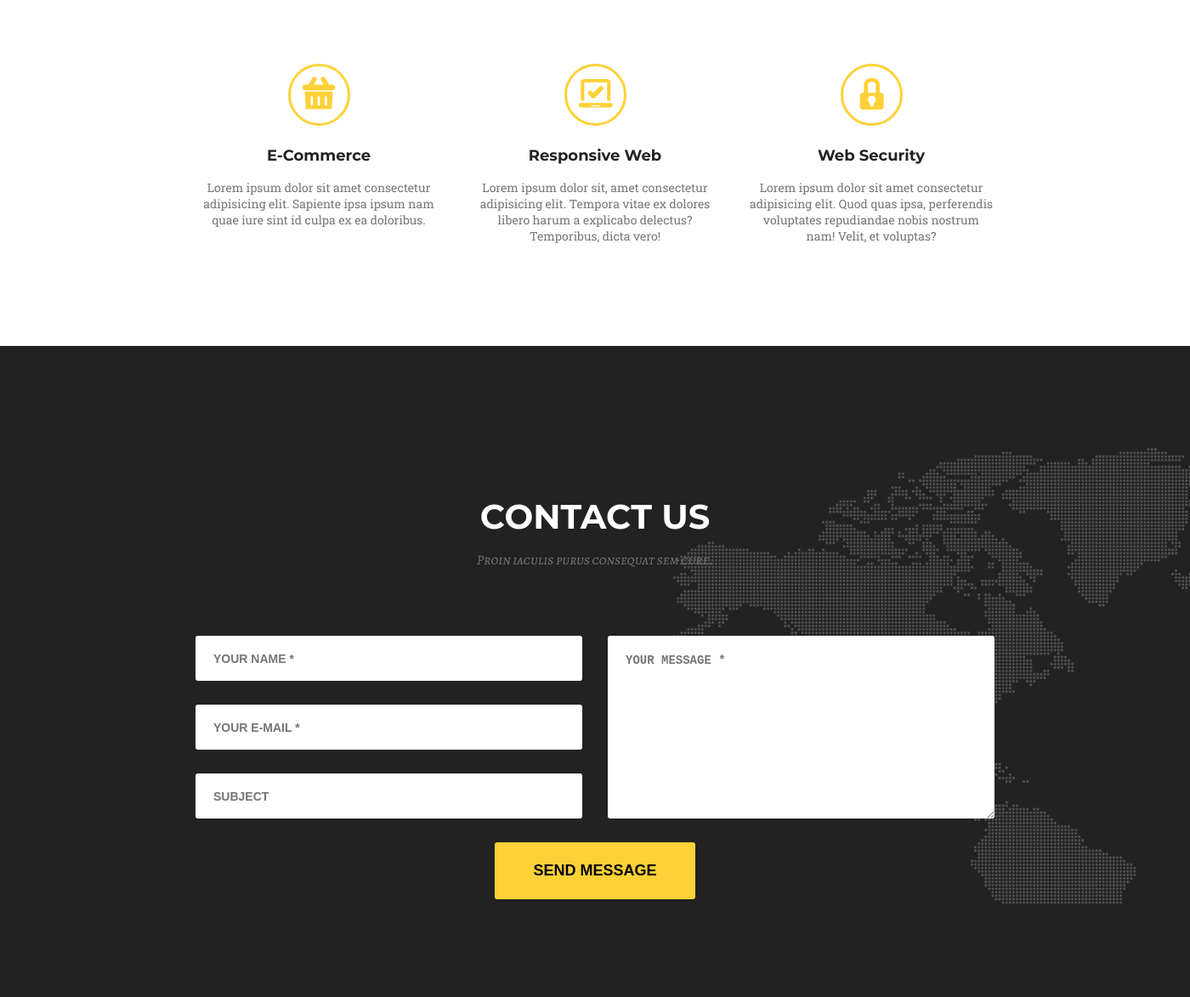
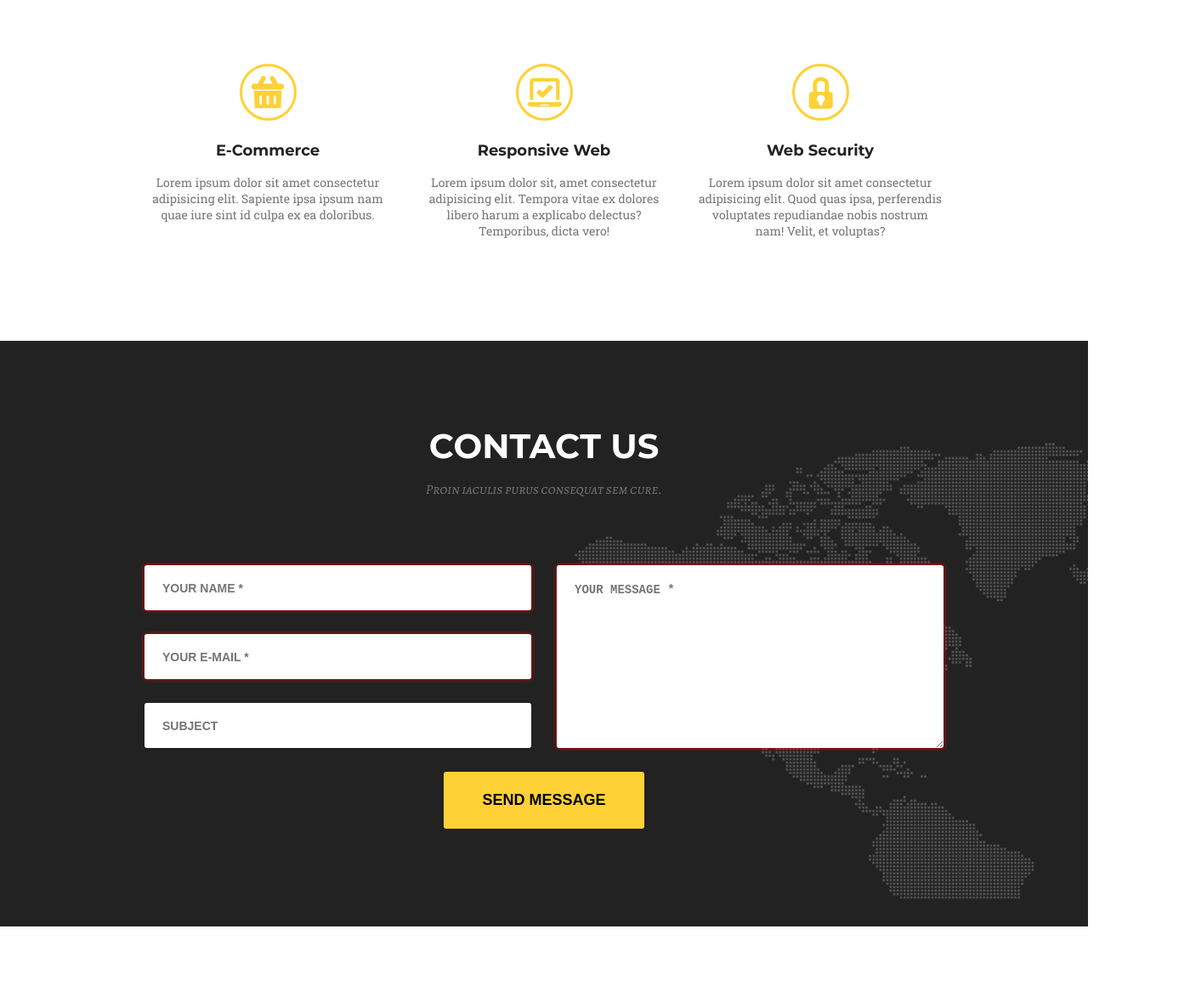
Before and after one commit to YagorlitskiyVyacheslav/goit-fe-course, a plain HTML site: page hw-07/index.html in a window 1280 px wide. Shown: the part 281-1454 px from the top of the page at 85% size, 1400 px wide, since content can reach past the window. After the commit the page ends 1371 px from the top, so only its background shows below. Drawn offline with Linux system fonts and the light colour scheme.

Commit message:
fix coment hw-07 rev-1

```diff
--- a/hw-07/css/style.css
+++ b/hw-07/css/style.css
@@ -1,11 +1,6 @@
 body {
     margin: 0 auto;
-    width: 1400px;
     font-family: "Montserrat", sans-serif;
-}
-img {
-    width: 100%;
-    height: auto;
 }
 * {
     box-sizing: border-box;
@@ -24,6 +19,7 @@ img {
 .nav-header, .nav-list {
     display: flex;
     justify-content: space-between;
+    flex-direction: row;
 }
 h1 {
     margin: 0;
@@ -77,30 +73,24 @@ h2 {
     padding: 0;
     display: flex;
     justify-content: space-between;
+    flex-direction: row;
+    padding-bottom: 102px;
 }
 .services-card {
     list-style-type: none;
     width: 290px;
     text-align: center;
 }
-.services-card:first-child::before {
-    content: url(../image/Icon-Basket.png);
-}
-.services-card:nth-child(2)::before {
-    content: url(../image/Icon-Laptop.png);
-}
-.services-card:nth-child(3)::before {
-    content: url(../image/Icon-Locked.png);
-}
-.services-card::before {
-    border: 3px solid rgb(254, 209, 54);
-    border-radius: 50%;
-    height: 67px;
-    width: 67px;
+.wraper-services-icon {
     display: flex;
     justify-content: center;
     align-items: center;
+    flex-direction: column;
     margin: 0 auto;
+    height: 67px;
+    width: 67px;
+    border: 3px solid rgb(254, 209, 54);
+    border-radius: 50%;
     margin-bottom: 24px;
 }
 .name-services {
@@ -121,21 +111,18 @@ h2 {
 /*  FOOTER */
 
 footer {
-    margin-top: 102px;
-    padding-top: 99px;
-    padding-bottom: 50px;
     background-color: #222222;
     background-image: url(../image/Map\ Image.png);
     background-repeat: no-repeat;
     background-position: right;
     background-position-y: 120px;
+    display: flex;
 }
 .footer-h2 {
     color: #ffffff;
+    margin-top: 99px;
 }
-input[::placeholder]::after {
 
-}
 .input {
     width: 455px;
     height: 53px;
@@ -145,15 +132,21 @@ form {
     display: flex;
     flex-wrap: wrap;
     justify-content: space-between;
-    padding-bottom: 65px;
+    flex-direction: row;
+    margin-bottom: 115px;
+}
+.input-flex {
+    display: flex;
+    flex-direction: column;
+    justify-content: space-between;
 }
 textarea {
     height: 215px;
     width: 455px;
 }
-input.input {
+/* input.input {
     margin-bottom: 28px;
-}
+} */
 input, textarea {
     font-size: 14px;
     color: rgb(187, 187, 187);
@@ -170,11 +163,18 @@ textarea {
 .send-mesage {
     border: none;
     border-radius: 3px;
-    background-color: rgb(254, 209, 54);
+    background-color: #fed136;
     padding: 23px 45px;
     font-size: 18px;
     font-weight: bold;
     text-transform: uppercase;
     margin: 0 auto;
+    margin-top: 28px;
     cursor: pointer;
 }
+.input-outline:valid {
+    box-shadow: 0 0 5px rgb(0, 128, 0);
+}
+.input-outline:invalid {
+    box-shadow: 0 0 5px rgb(255, 0, 0);
+}
--- a/hw-07/index.html
+++ b/hw-07/index.html
@@ -26,14 +26,17 @@
             <p class="paragraph-h2">Proin iaculis purus consequat sem cure.</p>
             <ul class="services-list">
                 <li class="services-card">
+                    <div class="wraper-services-icon"><img src="image/Icon-Basket.png" alt="Basket" width="40px" height="39px" class="services-icon services-icon-basket"></div>
                     <p class="name-services">E-Commerce</p>
                     <p class="description-servece">Lorem ipsum dolor sit amet consectetur adipisicing elit. Sapiente ipsa ipsum nam quae iure sint id culpa ex ea doloribus.</p>
                 </li>
                 <li class="services-card">
+                    <div class="wraper-services-icon"><img src="image/Icon-Laptop.png" alt="Laptop" width="41px" height="35px" class="services-icon"></div>
                     <p class="name-services">Responsive Web</p>
                     <p class="description-servece">Lorem ipsum dolor sit, amet consectetur adipisicing elit. Tempora vitae ex dolores libero harum a explicabo delectus? Temporibus, dicta vero!</p>
                 </li>
                 <li class="services-card">
+                    <div class="wraper-services-icon"><img src="image/Icon-Locked.png" alt="Locked" width="29px" height="38px" class="services-icon"></div>
                     <p class="name-services">Web Security</p>
                     <p class="description-servece">Lorem ipsum dolor sit amet consectetur adipisicing elit. Quod quas ipsa, perferendis voluptates repudiandae nobis nostrum nam! Velit, et voluptas?</p>
                 </li>
@@ -45,11 +48,11 @@
             <h2 class="footer-h2">Contact us</h2>
             <p class="paragraph-h2">Proin iaculis purus consequat sem cure. </p>
             <form action="#">
-                <div class="input-flex"><input type="text" placeholder="Your Name *" required class="input">
-                <input type="email" placeholder="Your E-mail *" required class="input">
-                <input type="text" placeholder="Subject" class="input">
+                <div class="input-flex"><input type="text" placeholder="Your Name *" name="Name" required class="input input-outline">
+                <input type="email" placeholder="Your E-mail *" name="Email" required class="input input-outline">
+                <input type="text" placeholder="Subject" name="Subject" class="input">
             </div>
-                <textarea name="" id="your-mesage" placeholder="Your Message *" required></textarea>
+                <textarea name="" id="your-mesage" placeholder="Your Message *" minlength="20" name="Message" class="input-outline" required></textarea>
                 <button class="send-mesage">Send Message</button>
             </form>
         </div>
```
